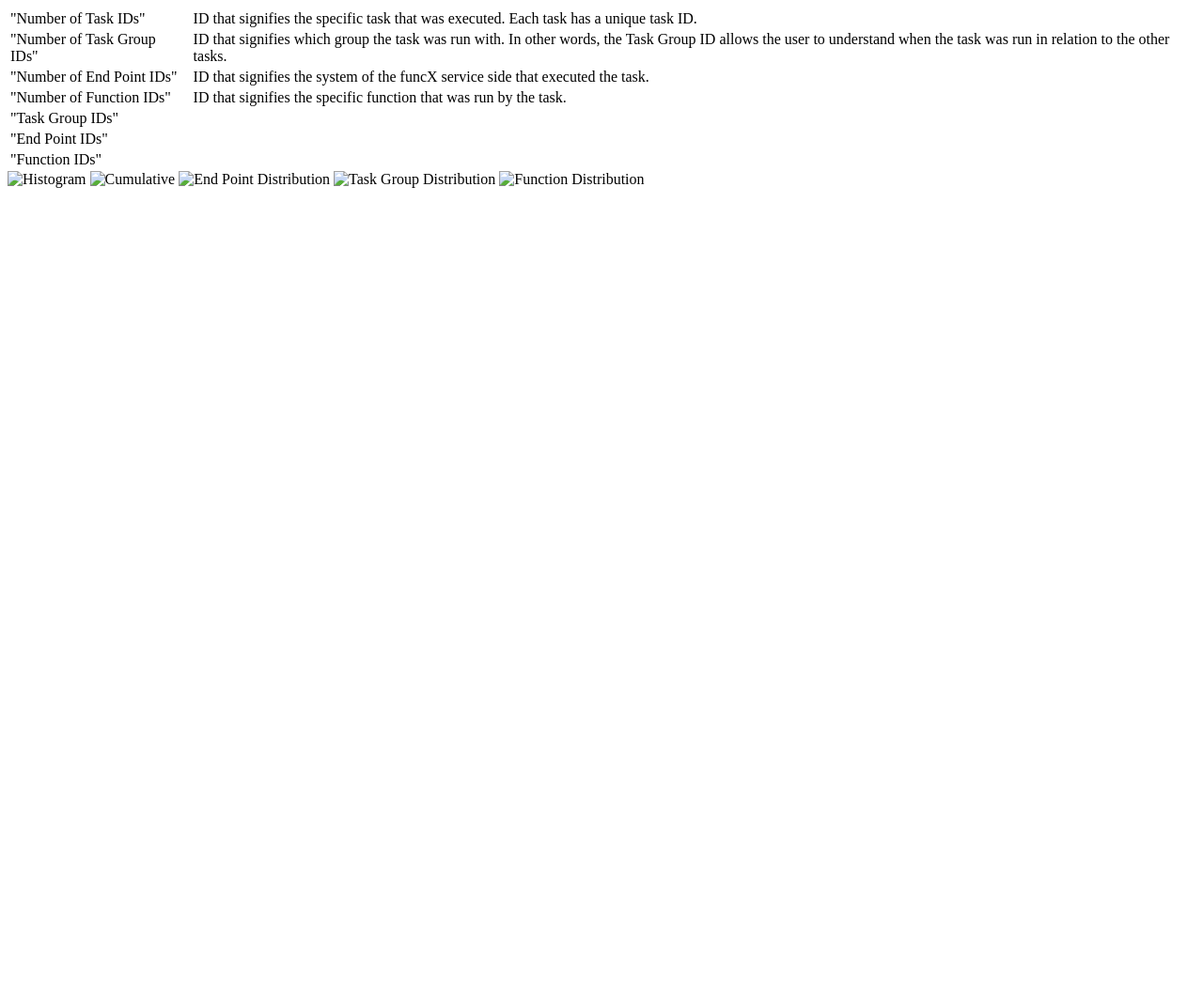
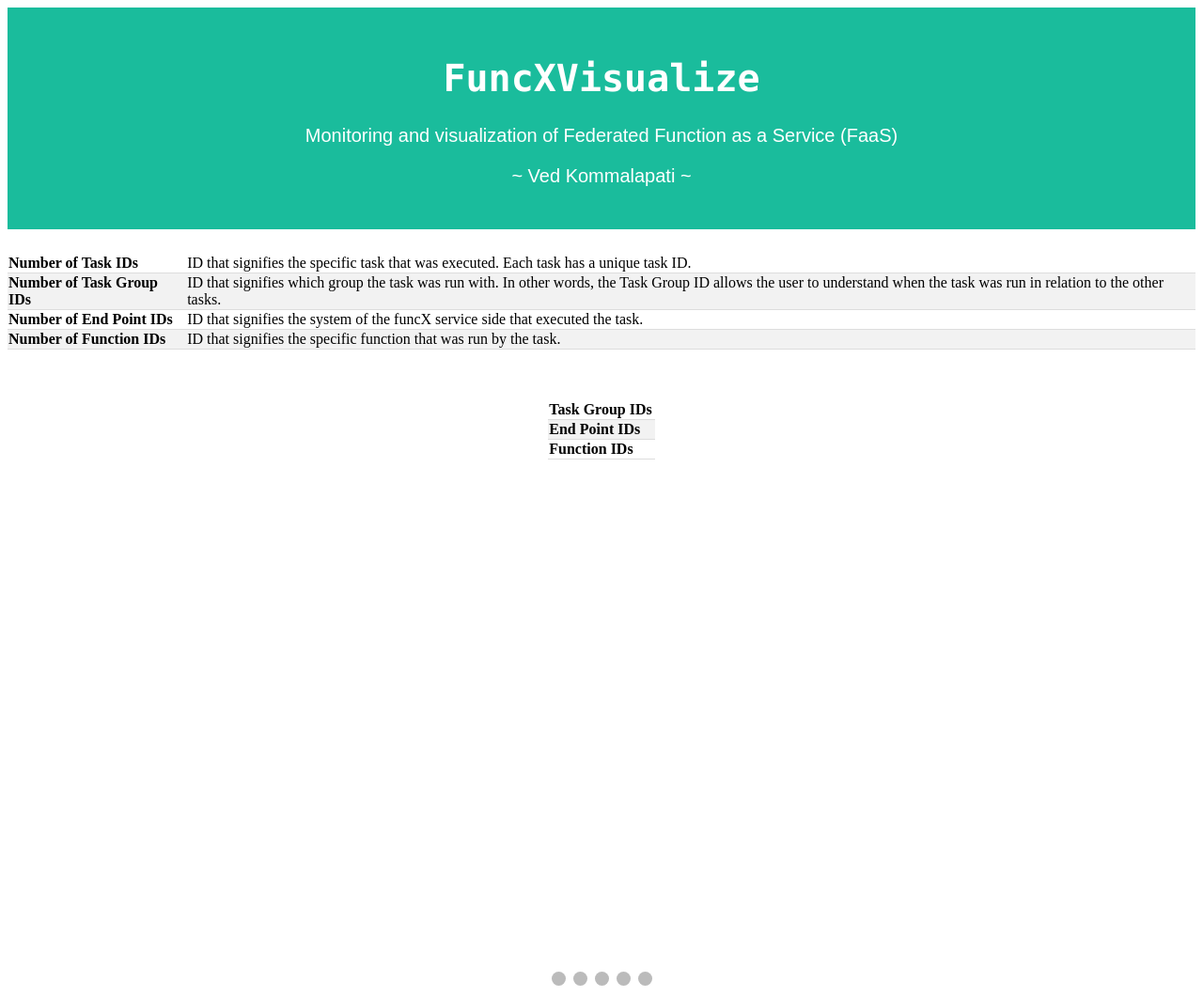
Before and after one commit to kommav/funcXVisualizeNCSA, a Flask app: template templates/index.html in a window 1280 px wide. Shown: the whole page at 94% size. Before the commit the page ends 200 px from the top, so only its background shows below. Run offline with Flask 2, Linux system fonts and the light colour scheme; the template is opened without the code that fills it, so the values that code supplies are empty.

Commit message:
UI Improvements

```diff
--- a/templates/index.html
+++ b/templates/index.html
@@ -1,47 +1,265 @@
 <html>
 <head>
 	<title>Basic Information</title>
+	<style>
+		h1 {
+		text-align: center;
+		font-size: 40px;
+		font-family: Monaco, Lucida Console, monospace;
+		}
+		p {
+			font-size:20px;
+			font-family: Arial, Helvetica, sans-serif;
+		}
+		.header {
+  		padding: 25px;
+  		text-align: center;
+  		background: #1abc9c;
+  		color: white;
+  		font-size: 30px;
+		font-family: Arial, Helvetica, sans-serif;
+		}
+		.center {
+  		margin-left: auto;
+  		margin-right: auto;
+		}
+		table {
+		border-collapse: collapse;
+		border-spacing: 60px;
+		width: auto;
+		font-family: "Times New Roman", Times, serif;
+		font-size:16px;
+		}
+		tr:nth-child(even) {
+  			background-color: #f2f2f2;
+		}
+		tr {
+		border-bottom: 1px solid #ddd;
+		}
+		tr:hover{background-color: #1abc9c;}
+
+		* {
+			box-sizing:border-box
+		}
+		/* Slideshow container */
+		.slideshow-container {
+		max-width: 800px;
+		height:500px;
+		position: relative;
+		margin: auto;
+		}
+
+		/* Hide the images by default */
+		.mySlides {
+		display: none;
+		}
+
+		/* Next & previous buttons */
+		.prev, .next {
+		cursor: pointer;
+		position: absolute;
+		top: 50%;
+		width: auto;
+		margin-top: -22px;
+		padding: 16px;
+		color: white;
+		font-weight: bold;
+		font-size: 18px;
+		transition: 0.6s ease;
+		border-radius: 0 3px 3px 0;
+		user-select: none;
+		}
+
+		/* Position the "next button" to the right */
+		.next {
+		right: 0;
+		border-radius: 3px 0 0 3px;
+		}
+
+		/* On hover, add a black background color with a little bit see-through */
+		.prev:hover, .next:hover {
+		background-color: rgba(0,0,0,0.8);
+		}
+
+		/* Caption text */
+		.text {
+		color: #000000;
+		font-size: 15px;
+		padding: 8px 12px;
+		position: absolute;
+		top: 5px;
+		width: 100%;
+		text-align: center;
+		}
+
+		/* Number text (1/3 etc) */
+		.numbertext {
+		color: #f2f2f2;
+		font-size: 12px;
+		padding: 8px 12px;
+		position: absolute;
+		top: 0;
+		}
+
+		/* The dots/bullets/indicators */
+		.dot {
+		cursor: pointer;
+		height: 15px;
+		width: 15px;
+		margin: 0 2px;
+		background-color: #bbb;
+		border-radius: 50%;
+		display: inline-block;
+		transition: background-color 0.6s ease;
+		}
+
+		.active, .dot:hover {
+		background-color: #717171;
+		}
+
+		/* Fading animation */
+		.fade {
+		animation-name: fade;
+		animation-duration: 1.5s;
+		}
+
+		@keyframes fade {
+		from {opacity: .4}
+		to {opacity: 1}
+		}
+
+	</style>
+	<script>
+		let slideIndex = 1;
+		showSlides(slideIndex);
+
+		// Next/previous controls
+		function plusSlides(n) {
+		showSlides(slideIndex += n);
+		}
+
+		// Thumbnail image controls
+		function currentSlide(n) {
+		showSlides(slideIndex = n);
+		}
+
+		function showSlides(n) {
+		let i;
+		let slides = document.getElementsByClassName("mySlides");
+		let dots = document.getElementsByClassName("dot");
+		if (n > slides.length) {slideIndex = 1}
+		if (n < 1) {slideIndex = slides.length}
+		for (i = 0; i < slides.length; i++) {
+			slides[i].style.display = "none";
+		}
+		for (i = 0; i < dots.length; i++) {
+			dots[i].className = dots[i].className.replace(" active", "");
+		}
+		slides[slideIndex-1].style.display = "block";
+		dots[slideIndex-1].className += " active";
+		}
+	</script>
 </head>
 <body>
-<table>
+	<div class="header">
+		<h1>FuncXVisualize</h1>
+		<p>Monitoring and visualization of Federated Function as a Service (FaaS)</p>
+		<p>~ Ved Kommalapati ~</p>
+	</div>
+
+	<h1></h1>
+	<h1></h1>
+
+	<table class = "center">
 		<tr>
-		<td>"Number of Task IDs"</td>
+			<td><strong>Number of Task IDs</strong></td>
 			<td>{{tIS}}</td>
 			<td>ID that signifies the specific task that was executed. Each task has a unique task ID.</td>
 		</tr>
-		<td>"Number of Task Group IDs"</td>
+			<td><strong>Number of Task Group IDs</strong></td>
 			<td>{{tGIS}}</td>
 			<td>ID that signifies which group the task was run with. In other words, the Task Group ID allows the user to understand when the task was run in relation to the other tasks.</td>
 		<tr>
-		<td>"Number of End Point IDs"</td>
+			<td><strong>Number of End Point IDs</strong></td>
 			<td>{{ePIS}}</td>
 			<td>ID that signifies the system of the funcX service side that executed the task.</td>
 		</tr>
 		<tr>
-		<td>"Number of Function IDs"</td>
+			<td><strong>Number of Function IDs</strong></td>
 			<td>{{fIS}}</td>
 			<td>ID that signifies the specific function that was run by the task.</td>
 		</tr>
+	</table>
+	<h1></h1>
+	<table></table>
+	<h1></h1>
+	<table class = "center">
 		<tr>
-		<td>"Task Group IDs"</td>
+			<td><strong>Task Group IDs</strong></td>
 			<td>{{taskGroupId}}</td>
 		</tr>
 		<tr>
-		<td>"End Point IDs"</td>
+			<td><strong>End Point IDs</strong></td>
 			<td>{{endPointId}}</td>
 		</tr>
 		<tr>
-		<td>"Function IDs"</td>
+			<td><strong>Function IDs</strong></td>
 			<td>{{functionId}}</td>
 		</tr>
 	</table>
 
+	<h1></h1>
+	<h1></h1>
+	<h1></h1>
 
-<img src="{{histogram}}" alt="Histogram">
-<img src="{{cumulative}}" alt="Cumulative">
-<img src="{{eP}}" alt="End Point Distribution">
-<img src="{{tG}}" alt="Task Group Distribution">
-<img src="{{func}}" alt="Function Distribution">
+	<!-- Slideshow container -->
+	<div class="slideshow-container">
+
+		<!-- Full-width images with number and caption text -->
+		<div class="mySlides fade">
+		<div class="text">Histogram of all tasks completed categorized by date and time</div>
+		<div class="numbertext">1 / 5</div>
+		<img src="{{histogram}}" style="width:100%">
+		</div>
+
+		<div class="mySlides fade">
+		<div class="text">Cumulative graph of all tasks completed as time passes</div>
+		<div class="numbertext">2 / 5</div>
+		<img src="{{cumulative}}" style="width:100%">
+		</div>
+
+		<div class="mySlides fade">
+		<div class="text">Graph showing number of tasks completed per endpoint ID</div>
+		<div class="numbertext">3 / 5</div>
+		<img src="{{eP}}" style="width:100%">
+		</div>
+
+		<div class="mySlides fade">
+		<div class="text">Graph showing number of tasks completed per task group ID</div>
+		<div class="numbertext">4 / 5</div>
+		<img src="{{tG}}" style="width:100%">
+		</div>
+
+		<div class="mySlides fade">
+		<div class="text">Graph showing number of tasks completed per function ID</div>
+		<div class="numbertext">5 / 5</div>
+		<img src="{{func}}" style="width:100%">
+		</div>
+
+		<!-- Next and previous buttons -->
+		<a class="prev" onclick="plusSlides(-1)">&#10094;</a>
+		<a class="next" onclick="plusSlides(1)">&#10095;</a>
+	</div>
+	<br>
+
+	<!-- The dots/circles -->
+	<div style="text-align:center">
+		<span class="dot" onclick="currentSlide(1)"></span>
+		<span class="dot" onclick="currentSlide(2)"></span>
+		<span class="dot" onclick="currentSlide(3)"></span>
+		<span class="dot" onclick="currentSlide(4)"></span>
+		<span class="dot" onclick="currentSlide(5)"></span>
+	</div>
 
 </body>
 </html>
```
Also changed, not shown: 1 other file. Lines whose indentation alone changed are shown as unchanged.
